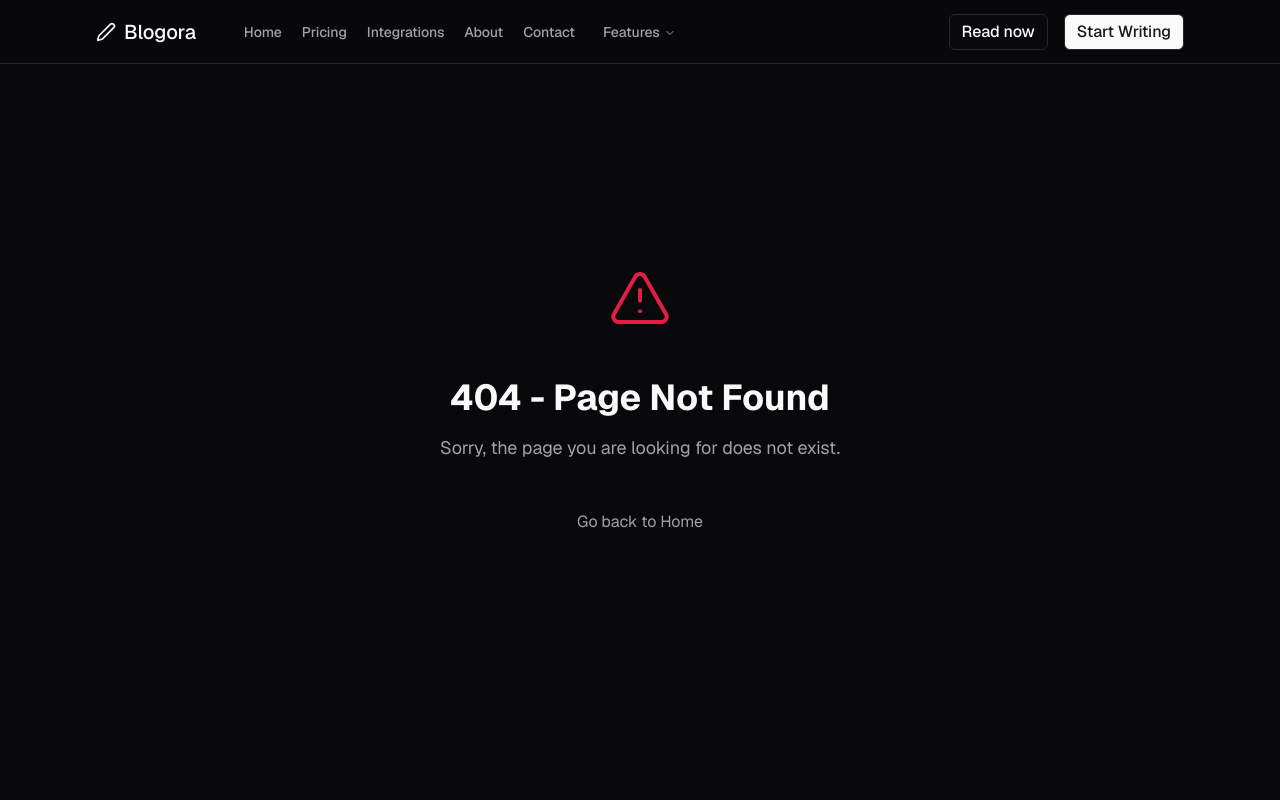
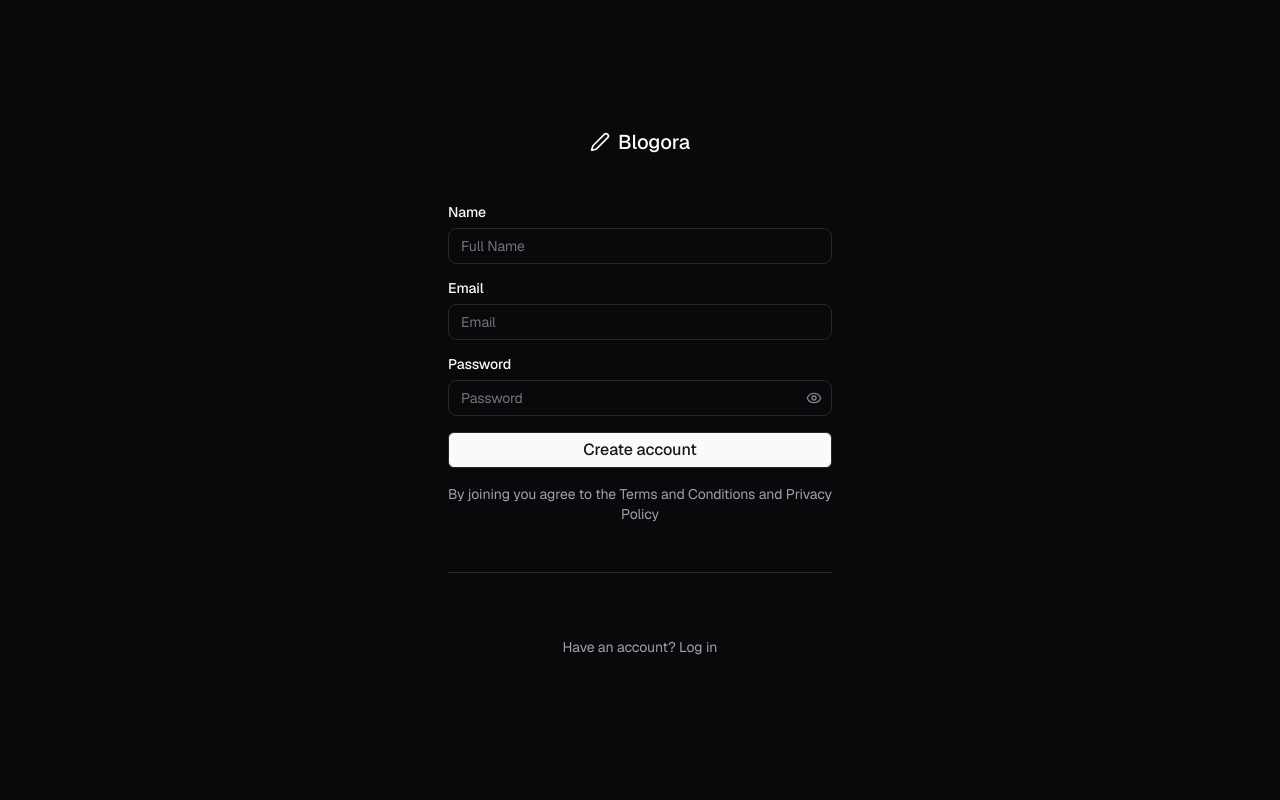
Before and after one commit to Lokendrakushwah12/blogora, a Next.js app: page /auth/join in a window 1280 px wide. Before the commit this address had no page. Shown: the top 800 px of the page. Built offline with nearby package versions, Linux system fonts and the light colour scheme.

Commit message:
Added login and join routes

```diff
--- a/package.json
+++ b/package.json
@@ -17,6 +17,7 @@
   },
   "dependencies": {
     "@radix-ui/react-icons": "^1.3.2",
+    "@radix-ui/react-label": "^2.1.0",
     "@radix-ui/react-navigation-menu": "^1.2.1",
     "@radix-ui/react-slot": "^1.1.0",
     "@t3-oss/env-nextjs": "^0.10.1",
--- a/src/app/(landing)/_components/Hero.tsx
+++ b/src/app/(landing)/_components/Hero.tsx
@@ -29,12 +29,12 @@ const Hero = () => {
       </p>
 
       <div className="flex w-full items-center justify-center space-x-4 py-4">
-        <Link href="/write">
-          <Button size="lg">Start Writing</Button>
+        <Link href="/auth/join">
+          <Button size="lg">Join now</Button>
         </Link>
-        <Link href="/blogs">
+        <Link href="/auth/login">
           <Button variant="outline" size="lg" className="text-foreground">
-            Read now
+            Log in
           </Button>
         </Link>
       </div>
--- a/src/app/(landing)/page.tsx
+++ b/src/app/(landing)/page.tsx
@@ -1,11 +1,9 @@
-import { ThemeToggle } from "@/components/layouts/theme-toggle";
 import Hero from "./_components/Hero";
 
 const HomePage = () => {
   return (
     <main className="flex min-h-screen flex-col items-center justify-center text-white">
       <Hero />
-      <ThemeToggle />
     </main>
   );
 };
--- /dev/null
+++ b/src/app/auth/join/page.tsx
@@ -0,0 +1,93 @@
+"use client";
+import { Button } from "@/components/ui/button";
+import { Input } from "@/components/ui/input";
+import { Label } from "@/components/ui/label";
+import { Eye, EyeOff, Pen } from "lucide-react";
+import Link from "next/link";
+import { useState } from "react";
+
+const Join = () => {
+  const [isVisible, setIsVisible] = useState<boolean>(false);
+  const toggleVisibility = () => setIsVisible((prevState) => !prevState);
+  return (
+    <section className="flex min-h-screen items-center justify-center">
+      <div className="flex w-full max-w-sm flex-col items-center justify-center gap-12 px-4 text-center text-foreground sm:px-0">
+        <Link rel="noreferrer" href="/">
+          <div className="flex items-center gap-2">
+            <Pen className="h-5 w-5" />
+            <span className="text-xl font-medium">Blogora</span>
+          </div>
+        </Link>
+
+        <div className="flex w-full flex-col items-center justify-center gap-4">
+          <div className="flex w-full flex-col items-start justify-start space-y-2">
+            <Label htmlFor="input-01">Name</Label>
+            <Input id="input-01" placeholder="Full Name" type="text" />
+          </div>
+          <div className="flex w-full flex-col items-start justify-start space-y-2">
+            <Label htmlFor="input-01">Email</Label>
+            <Input id="input-01" placeholder="Email" type="email" />
+          </div>
+          <div className="flex w-full flex-col items-start justify-start space-y-2">
+            <Label htmlFor="input-23">Password</Label>
+            <div className="relative w-full">
+              <Input
+                id="input-23"
+                className="pe-9"
+                placeholder="Password"
+                type={isVisible ? "text" : "password"}
+              />
+              <button
+                className="absolute inset-y-0 end-0 flex h-full w-9 items-center justify-center rounded-e-lg text-muted-foreground/80 outline-offset-2 transition-colors hover:text-foreground focus:z-10 focus-visible:outline focus-visible:outline-2 focus-visible:outline-ring/70 disabled:pointer-events-none disabled:cursor-not-allowed disabled:opacity-50"
+                type="button"
+                onClick={toggleVisibility}
+                aria-label={isVisible ? "Hide password" : "Show password"}
+                aria-pressed={isVisible}
+                aria-controls="password"
+              >
+                {isVisible ? (
+                  <EyeOff size={16} strokeWidth={2} aria-hidden="true" />
+                ) : (
+                  <Eye size={16} strokeWidth={2} aria-hidden="true" />
+                )}
+              </button>
+            </div>
+          </div>
+          <Button className="w-full" size="sm">
+            Create account
+          </Button>
+          <div className="cursor-pointer text-sm text-muted-foreground">
+            By joining you agree to the&nbsp;
+            <Link
+              href="/legal/terms"
+              className="hover:text-foreground hover:underline"
+            >
+              Terms and Conditions
+            </Link>
+            &nbsp;and&nbsp;
+            <Link
+              href="/legal/privacy"
+              className="hover:text-foreground hover:underline"
+            >
+              Privacy Policy
+            </Link>
+          </div>
+        </div>
+        <hr className="w-full" />
+        <div className="flex w-full items-center justify-center space-x-4 py-4">
+          <div className="text-sm text-muted-foreground">
+            Have an account?&nbsp;
+            <Link
+              className="hover:text-foreground hover:underline"
+              href="/auth/login"
+            >
+              Log in
+            </Link>
+          </div>
+        </div>
+      </div>
+    </section>
+  );
+};
+
+export default Join;
--- /dev/null
+++ b/src/app/auth/login/page.tsx
@@ -0,0 +1,78 @@
+"use client";
+import { Button } from "@/components/ui/button";
+import { Input } from "@/components/ui/input";
+import { Label } from "@/components/ui/label";
+import { Eye, EyeOff, Pen } from "lucide-react";
+import Link from "next/link";
+import { useState } from "react";
+
+const Login = () => {
+  const [isVisible, setIsVisible] = useState<boolean>(false);
+  const toggleVisibility = () => setIsVisible((prevState) => !prevState);
+  return (
+    <section className="flex min-h-screen items-center justify-center">
+      <div className="flex w-full max-w-sm flex-col items-center justify-center gap-12 text-center text-foreground">
+        <Link rel="noreferrer" href="/">
+          <div className="flex items-center gap-2">
+            <Pen className="h-5 w-5" />
+            <span className="text-xl font-medium">Blogora</span>
+          </div>
+        </Link>
+
+        <div className="flex w-full flex-col items-center justify-center gap-4">
+          <div className="flex w-full flex-col items-start justify-start space-y-2">
+            <Label htmlFor="input-01">Email</Label>
+            <Input id="input-01" placeholder="Email" type="email" />
+          </div>
+          <div className="flex w-full flex-col items-start justify-start space-y-2">
+            <Label htmlFor="input-23">Password</Label>
+            <div className="relative w-full">
+              <Input
+                id="input-23"
+                className="pe-9"
+                placeholder="Password"
+                type={isVisible ? "text" : "password"}
+              />
+              <button
+                className="absolute inset-y-0 end-0 flex h-full w-9 items-center justify-center rounded-e-lg text-muted-foreground/80 outline-offset-2 transition-colors hover:text-foreground focus:z-10 focus-visible:outline focus-visible:outline-2 focus-visible:outline-ring/70 disabled:pointer-events-none disabled:cursor-not-allowed disabled:opacity-50"
+                type="button"
+                onClick={toggleVisibility}
+                aria-label={isVisible ? "Hide password" : "Show password"}
+                aria-pressed={isVisible}
+                aria-controls="password"
+              >
+                {isVisible ? (
+                  <EyeOff size={16} strokeWidth={2} aria-hidden="true" />
+                ) : (
+                  <Eye size={16} strokeWidth={2} aria-hidden="true" />
+                )}
+              </button>
+            </div>
+          </div>
+          <Button className="w-full" size="sm">
+            Log in
+          </Button>
+          <Link href="/auth/forgot-password">
+            <p className="cursor-pointer text-sm text-muted-foreground hover:text-foreground hover:underline">
+              Forgot password?
+            </p>
+          </Link>
+        </div>
+        <hr className="w-full" />
+        <div className="flex w-full items-center justify-center space-x-4 py-4">
+          <div className="text-sm text-muted-foreground">
+            New to Blogora?&nbsp;
+            <Link
+              className="hover:text-foreground hover:underline"
+              href="/auth/join"
+            >
+              Sign up
+            </Link>
+          </div>
+        </div>
+      </div>
+    </section>
+  );
+};
+
+export default Login;
--- a/src/components/landing/footer.tsx
+++ b/src/components/landing/footer.tsx
@@ -3,6 +3,7 @@ import { Pen } from "lucide-react";
 import Link from "next/link";
 import { Shell } from "../shell";
 import { Button } from "../ui/button";
+import { ThemeToggle } from "../layouts/theme-toggle";
 const Footer = () => {
   const FOOTER_LINKS = [
     {
@@ -52,8 +53,8 @@ const Footer = () => {
             <p className="max-w mt-4 text-base">
               Build the Blog You&apos;ve Always Wanted.
             </p>
-            <Link className="mt-10" href="/write">
-              <Button size="sm">Start Writing</Button>
+            <Link className="mt-10" href="/auth/join">
+              <Button size="sm">Join now</Button>
             </Link>
           </div>
           {/* links */}
@@ -98,6 +99,7 @@ const Footer = () => {
             >
               <GitHubLogoIcon className="h-5 w-5 text-muted-foreground hover:text-secondary-foreground" />
             </Link>
+            <ThemeToggle />
             {/* <Link href="#" className="p-1">
               <TwitterLogoIcon className="h-5 w-5 text-muted-foreground hover:text-secondary-foreground" />
             </Link>
--- a/src/components/landing/navbar.tsx
+++ b/src/components/landing/navbar.tsx
@@ -2,14 +2,7 @@
 
 import { cn } from "@/lib/utils";
 import { ReaderIcon } from "@radix-ui/react-icons";
-import {
-  ChevronDown,
-  ChevronUp,
-  Menu,
-  Pen,
-  PenBox,
-  XIcon
-} from "lucide-react";
+import { ChevronDown, ChevronUp, Menu, Pen, PenBox, XIcon } from "lucide-react";
 import Link from "next/link";
 import { useEffect, useState } from "react";
 import { Button } from "../ui/button";
@@ -27,11 +20,7 @@ const Navbar = () => {
   const [openSubMenu, setOpenSubMenu] = useState<string | null>(null);
 
   const MENU_ITEMS = [
-    { name: "Home", href: "/" },
-    { name: "Pricing", href: "/pricing" },
-    { name: "Integrations", href: "/integrations" },
-    { name: "About", href: "/about" },
-    { name: "Contact", href: "/contact" },
+    { name: "Community", href: "/blogs" },
     {
       name: "Features",
       href: "/features",
@@ -53,6 +42,8 @@ const Navbar = () => {
         },
       ],
     },
+    { name: "About", href: "/about" },
+    { name: "Contact", href: "/contact" },
   ];
 
   const toggleSubMenu = (name: string) => {
@@ -139,17 +130,17 @@ const Navbar = () => {
             </div>
           </div>
           <div className="flex items-center justify-center space-x-4 py-4">
-            <Link href="/blogs">
+            <Link href="/auth/login">
               <Button variant="outline" size="sm" className="text-foreground">
-                <span className="hidden sm:block">Read now</span>
+                <span className="hidden sm:block">Log in</span>
                 <span className="block sm:hidden">
                   <ReaderIcon />
                 </span>
               </Button>
             </Link>
-            <Link href="/write">
+            <Link href="/auth/join">
               <Button size="sm">
-                <span className="hidden sm:block">Start Writing</span>
+                <span className="hidden sm:block">Join now</span>
                 <span className="block sm:hidden">
                   <PenBox />
                 </span>
--- a/src/components/layouts/theme-toggle.tsx
+++ b/src/components/layouts/theme-toggle.tsx
@@ -17,9 +17,9 @@ export function ThemeToggle() {
       aria-label="Toggle theme"
     >
       {theme === "dark" ? (
-        <Moon className="text-neutral-200" />
+        <Moon className="h-5 w-5 text-muted-foreground hover:text-secondary-foreground" />
       ) : (
-        <Sun className="text-neutral-900" />
+        <Sun className="h-5 w-5 text-muted-foreground hover:text-secondary-foreground" />
       )}
     </button>
   );
--- /dev/null
+++ b/src/components/ui/input.tsx
@@ -0,0 +1,25 @@
+import { cn } from "@/lib/utils";
+import * as React from "react";
+
+const Input = React.forwardRef<HTMLInputElement, React.ComponentProps<"input">>(
+  ({ className, type, ...props }, ref) => {
+    return (
+      <input
+        type={type}
+        className={cn(
+          "flex h-9 w-full rounded-lg border border-input bg-background px-3 py-2 text-sm text-foreground shadow-sm shadow-black/5 transition-shadow placeholder:text-muted-foreground/70 focus-visible:border-ring focus-visible:outline-none focus-visible:ring-[3px] focus-visible:ring-ring/20 disabled:cursor-not-allowed disabled:opacity-50",
+          type === "search" &&
+            "[&::-webkit-search-cancel-button]:appearance-none [&::-webkit-search-decoration]:appearance-none [&::-webkit-search-results-button]:appearance-none [&::-webkit-search-results-decoration]:appearance-none",
+          type === "file" &&
+            "p-0 pr-3 italic text-muted-foreground/70 file:me-3 file:h-full file:border-0 file:border-r file:border-solid file:border-input file:bg-transparent file:px-3 file:text-sm file:font-medium file:not-italic file:text-foreground",
+          className,
+        )}
+        ref={ref}
+        {...props}
+      />
+    );
+  },
+);
+Input.displayName = "Input";
+
+export { Input };
--- /dev/null
+++ b/src/components/ui/label.tsx
@@ -0,0 +1,21 @@
+"use client";
+
+import * as React from "react";
+
+import { cn } from "@/lib/utils";
+
+const Label = React.forwardRef<HTMLLabelElement, React.LabelHTMLAttributes<HTMLLabelElement>>(
+  ({ className, ...props }, ref) => (
+    <label
+      ref={ref}
+      className={cn(
+        "text-sm font-medium leading-4 text-foreground peer-disabled:cursor-not-allowed peer-disabled:opacity-70",
+        className,
+      )}
+      {...props}
+    />
+  ),
+);
+Label.displayName = "Label";
+
+export { Label };
```
Also changed, not shown: 1 other file (tests, documents, lock files or other folders).
